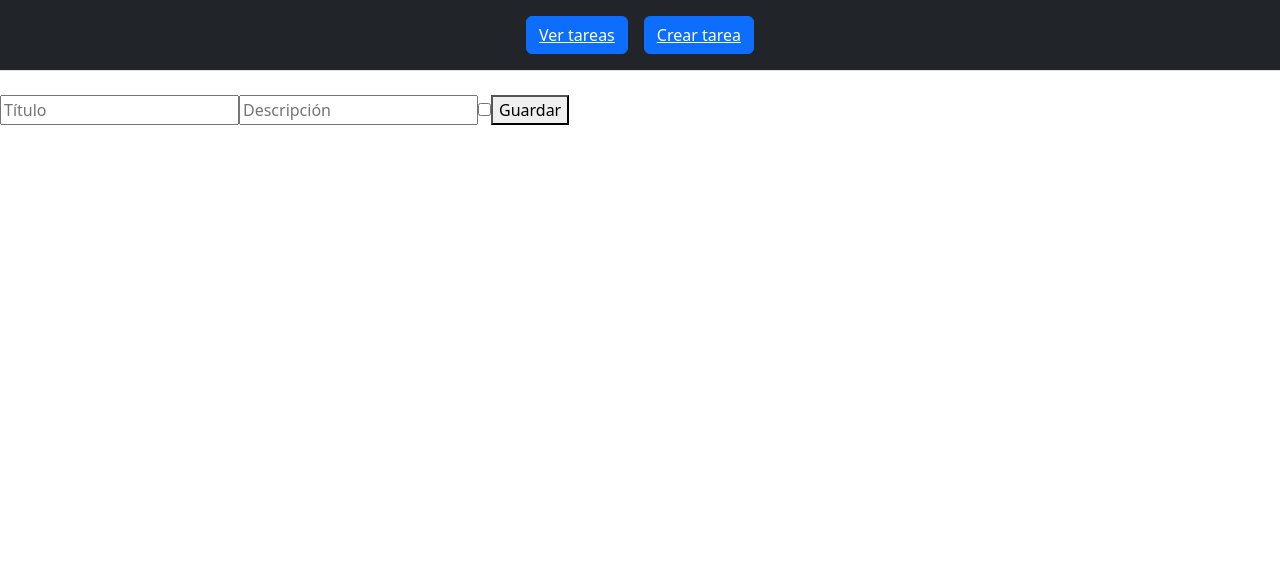
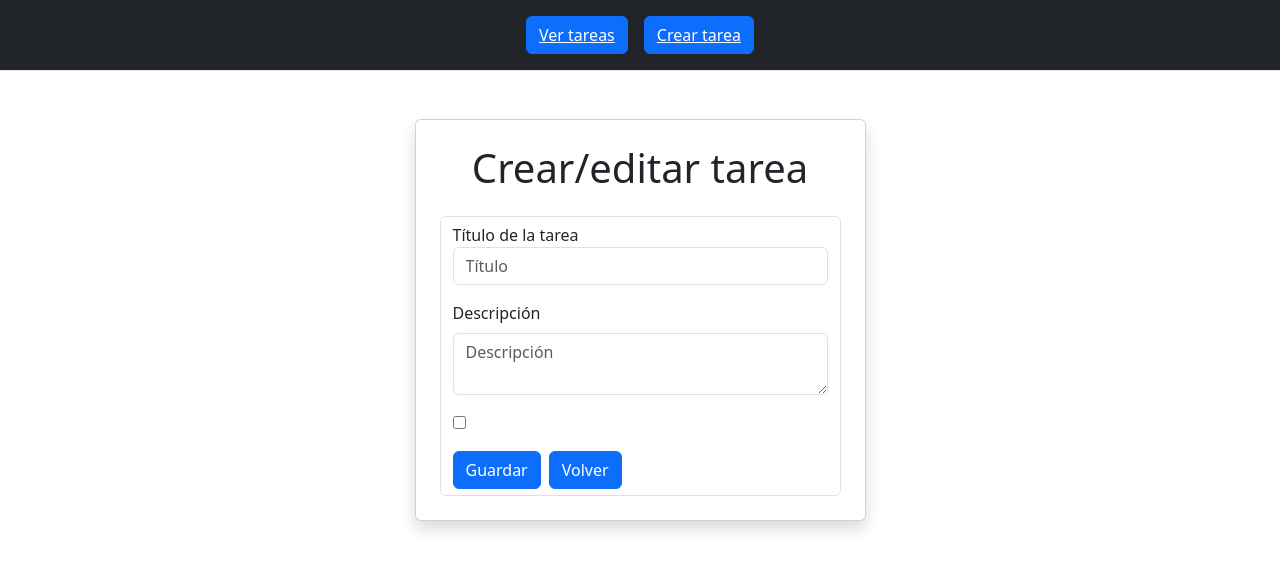
Before and after one commit to NehuenLian/prueba-tecnica-for-it, a React app in the folder frontend/: page /task/create in a window 1280 px wide. Shown: the top 570 px of the page. Built offline with nearby package versions, Linux system fonts and the light colour scheme; the HTML template or start-up script is replaced by a standard one.

Commit message:
feat: add styles with   Bootstrap

```diff
--- a/frontend/src/features/TaskForm.jsx
+++ b/frontend/src/features/TaskForm.jsx
@@ -19,7 +19,6 @@ function TaskForm() {
         description: '',
         completed: false,
     });
-
 
     useEffect(() => { // cargar tareas solo si existe una id en el param
         if (isEditing) {
@@ -95,30 +94,52 @@ function TaskForm() {
 
     // early returns antes de renderizar el componente
     if (isLoading) {
-        return <p>Cargando datos...</p>
+        return (
+            <div className="container mt-5 text-center">
+                <p className="text-muted">Cargando datos...</p>
+            </div>
+        );
     }
     if (error) {
-        return <p>Ocurrió un error con el servidor al intentar actualizar o editar la tarea.</p>
+        return (
+            <div className="container mt-5 text-center">
+                <div className="alert alert-danger d-inline-block">
+                    Ocurrió un error con el servidor al intentar actualizar o editar la tarea.
+                </div>
+            </div>
+        );
     }
 
     return (
-        <div>
-            <h1></h1>
-            <form onSubmit={handleSubmit}>
+        <div className="container mt-5">
+            <div className="row justify-content-center">
+                <div className="col-12 col-md-6 col-lg-5">
+                    <div className="card shadow p-4">
+                        <h1 className='text-center mb-4'>Crear/editar tarea</h1>
+                        <form onSubmit={handleSubmit} className='form-control'>
+                            <div className='mb-3'>
+                                <label htmlFor='title' className='for-label'>Título de la tarea</label>
                                 <input
                                     type="text"
+                                    className='form-control'
                                     placeholder='Título'
                                     value={formData.title}
                                     onChange={(e) => setFormData({...formData, title: e.target.value})}
                                 />
+                            </div>
 
-                <input
+                            <div className='mb-3'>
+                                <label htmlFor="description" className="form-label">Descripción</label>
+                                <textarea
                                     type='text'
+                                    className='form-control'
                                     placeholder='Descripción'
                                     value={formData.description}
                                     onChange={(e) => setFormData({...formData, description: e.target.value})}
                                 />
+                            </div>
 
+                            <div className='mb-3'>
                                 <label>
                                     <input
                                     type='checkbox'
@@ -126,9 +147,15 @@ function TaskForm() {
                                     onChange={(e) => setFormData({...formData, completed: e.target.checked})}
                                     />
                                 </label>
-
-                <button type="submit">Guardar</button>
+                            </div>
+                            <div className='d-flex gap-2 mt-3'>
+                                <button type="submit" className="btn btn-primary">Guardar</button>
+                                <button type="button" className="btn btn-primary" onClick={ () => navigate('/') }>Volver</button>
+                            </div>
                         </form>
+                    </div>
+                </div>
+            </div>
         </div>
     );
 }
```
Lines whose indentation alone changed are shown as unchanged.
